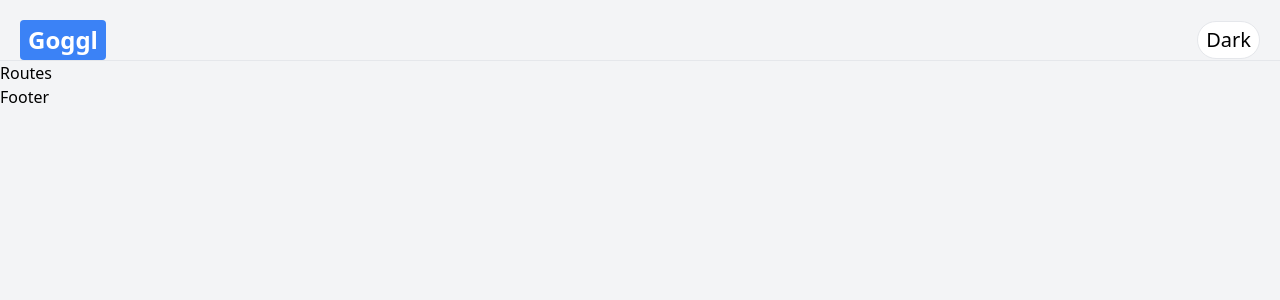
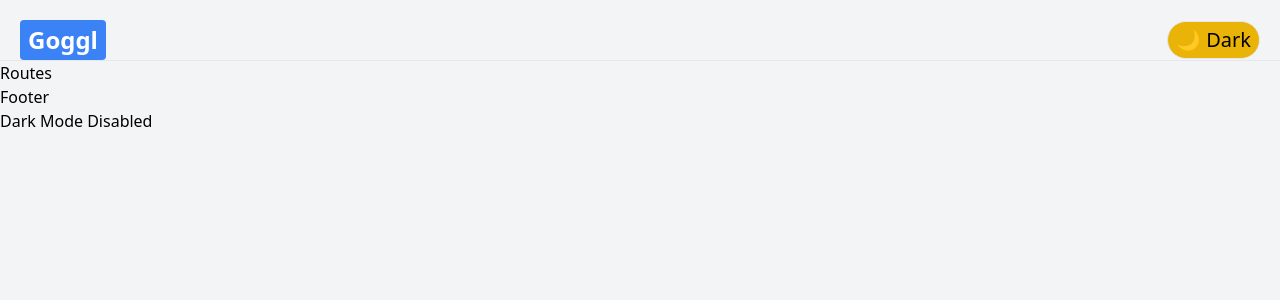
Before and after one commit to JenkinHe/GoogleClone-JavaScript-React-, a React (Create React App) app: page / in a window 1280 px wide. Shown: the top 300 px of the page. Built offline with nearby package versions, Linux system fonts and the light colour scheme.

Commit message:
fixed the dark mode problem in the craco config changing postcss to postcssOptions

```diff
--- a/craco.config.js
+++ b/craco.config.js
@@ -3,7 +3,7 @@
 //craco config.js
 module.exports={
     style:{
-        postcss:{
+        postcssOptions:{
             plugins:[
                 require('tailwindcss'),
                 require('autoprefixer'),
--- a/src/App.js
+++ b/src/App.js
@@ -6,14 +6,16 @@ import { Footer } from './components/Footer';
 import { Routes } from './components/Routes';
 
 const App = () => {
-  const[darkTheme,setDarkTheme]=useState(false);
+  const [darkTheme, setDarkTheme] = useState(false);
+  console.log('Dark Theme State:', darkTheme);
 
   return (
-    <div className={darkTheme ? 'dark':''}>
-        <div className="bg-gray-100 dark:bg-gray-900 dark:text-gray-200 min-h-screen">
-            <Navbar darkTheme={darkTheme} setDarkTheme={setDarkTheme}></Navbar>
+    <div className={darkTheme ? 'dark' : ''}>
+      <div className="dark:bg-gray-900 bg-gray-100 dark:text-gray-200 min-h-screen">
+        <Navbar setDarkTheme={setDarkTheme} darkTheme={darkTheme} />
             <Routes></Routes>
             <Footer></Footer>
+            <div>{darkTheme ? 'Dark Mode Enabled' : 'Dark Mode Disabled'}</div>
           </div>
     </div>
   )
--- a/src/components/Navbar.jsx
+++ b/src/components/Navbar.jsx
@@ -1,7 +1,7 @@
 import React from 'react'
 import {Link} from 'react-router-dom'
 
-export const Navbar = ({darkTheme,setDarkTheme}) => {
+export const Navbar = ({setDarkTheme,darkTheme}) => {
   return (
     <div className="p-5 pb-0 flex flex-wrap sm:justify-between justify-center items-center border-b dark:border-gray-700 border-gray-200">
         <div className="flex justify-between items-center space-x-5 w-screen">
@@ -10,9 +10,9 @@ export const Navbar = ({darkTheme,setDarkTheme}) => {
                   Goggl
               </p>
             </Link>
-            <button type="button" onClick={()=> setDarkTheme(!darkTheme)} className="text-xl dark:bg-gray-50 dark:text-gray-900 bg-white border rounded-full px-2 py-1 hover:shadow-lg">
-              {darkTheme?'Light':'Dark'}
-            </button>
+            <button type="button" onClick={() => setDarkTheme(!darkTheme)} className="text-xl dark:bg-gray-50 dark:text-gray-900 bg-yellow-500 border rounded-full px-2 py-1 hover:shadow-lg">
+              {darkTheme ? '💡 Light' : '🌙 Dark'}
+              </button>
         </div>
     </div>
   );
--- a/src/global.css
+++ b/src/global.css
@@ -1,3 +1,4 @@
-@import 'tailwindcss/base';
-@import 'tailwindcss/components';
-@import 'tailwindcss/utilities';
+/* ./your-css-folder/styles.css */
+@tailwind base;
+@tailwind components;
+@tailwind utilities;
```
